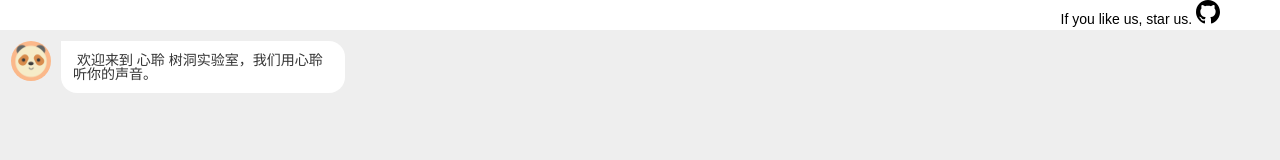
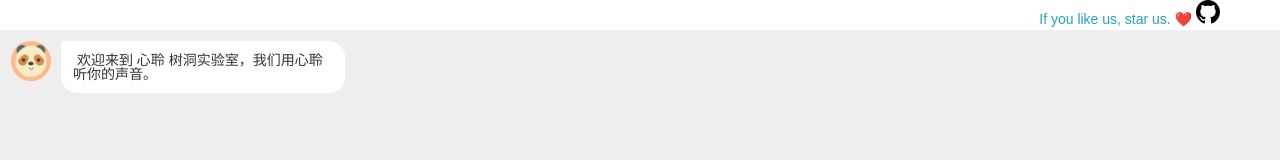
Before and after one commit to qiuhuachuan/Chat-Web, a Vue app in the folder src/: page / in a window 1280 px wide. Shown: the top 160 px of the page. Built offline with nearby package versions, Linux system fonts and the light colour scheme.

Commit message:
update code

```diff
--- a/src/src/components/ChatBox.vue
+++ b/src/src/components/ChatBox.vue
@@ -8,8 +8,8 @@ const history = useHistoryStore();
 
 const supporterAvatar = '/images/1.png';
 const seekerAvatar = '/images/2.png';
-const URL = '172.16.75.141';
-// const URL = 'mechat.westlake.ink'
+// const URL = '172.16.75.141:8002';
+const URL = 'mechat.westlake.ink:6001';
 
 interface RatingMsgItem {
   unique_id: string;
@@ -27,7 +27,7 @@ const handleRating = (item: any, key: string, idx: number) => {
     idx: idx,
   };
   // 向后端提交点赞和踩赞的状态更新
-  axios.post(`http://${URL}:8002/v1/eval`, data).then((res: any) => {
+  axios.post(`http://${URL}/v1/eval`, data).then((res: any) => {
     if (res.data.responseCode != 200) {
       Toast.fail('网络异常，评论失败。');
     }
--- a/src/src/components/ChatFooter.vue
+++ b/src/src/components/ChatFooter.vue
@@ -10,8 +10,8 @@ import { ComputedRef } from 'vue';
 const history = useHistoryStore();
 const msg = ref('');
 
-const URL = '172.16.75.141';
-// const URL = 'mechat.westlake.ink'
+// const URL = '172.16.75.141:8002';
+const URL = 'mechat.westlake.ink:6001';
 
 function guid(): string {
   return 'xxxxxxxx-xxxx-4xxx-yxxx-xxxxxxxxxxxx'.replace(/[xy]/g, function (c) {
@@ -38,7 +38,7 @@ const sendSeekerMsg = () => {
     history.addItem(seekerData);
     msg.value = '';
 
-    axios.post(`http://${URL}:8002/v1/chat`, seekerData).then((res: any) => {
+    axios.post(`http://${URL}/v1/chat`, seekerData).then((res: any) => {
       // console.log(res);
       if (res.data.responseCode === 200) {
         history.addItem(res.data.item);
--- a/src/src/components/ChatHeader.vue
+++ b/src/src/components/ChatHeader.vue
@@ -2,12 +2,12 @@
 
 <template>
   <div class="chat-header">
-    If you like us, star us.
     <a
       href="https://github.com/qiuhuachuan/smile"
       target="_blank"
       rel="noopener noreferrer"
-      ><svg
+      >If you like us, star us. ❤️
+      <svg
         xmlns="http://www.w3.org/2000/svg"
         width="24"
         height="24"
```
